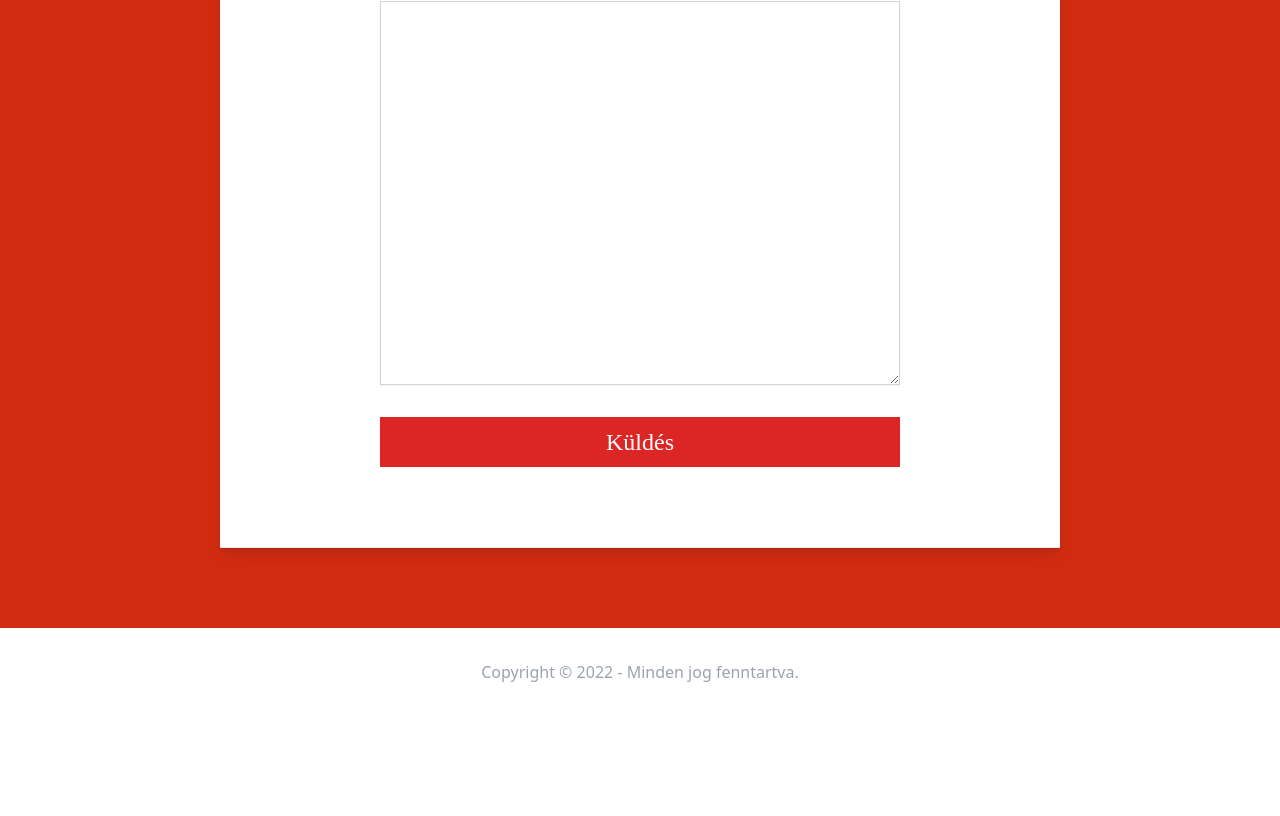
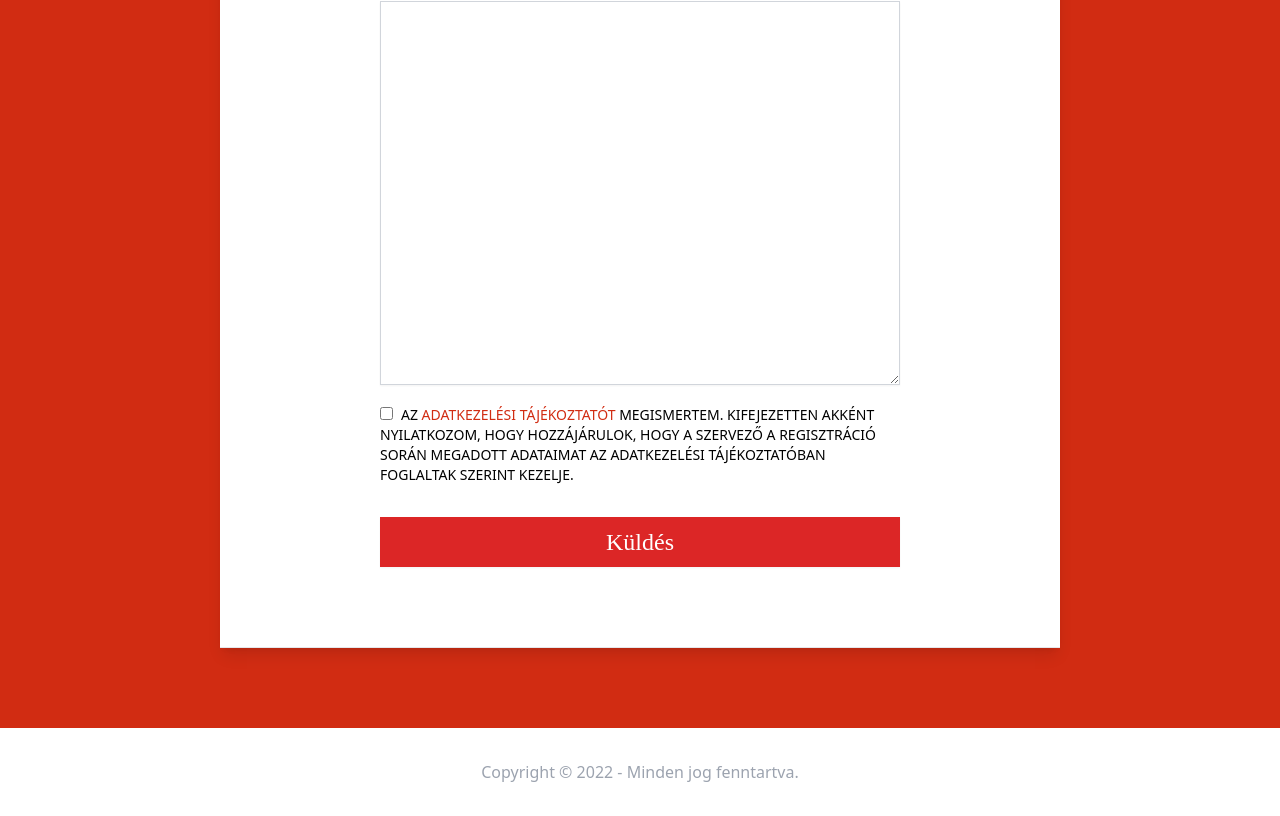
Before and after one commit to mrTonyKvcs/wish-list.malomkecskemet.hu, a Next.js app: page / in a window 1280 px wide. Shown: the part 2025-2841 px from the top of the page. Before the commit the page ends 2741 px from the top, so only its background shows below. Built offline with nearby package versions, Linux system fonts and the light colour scheme.

Commit message:
add gdpr checkbox

```diff
--- a/components/forms/WishForm.tsx
+++ b/components/forms/WishForm.tsx
@@ -12,6 +12,7 @@ const WishForm = ({ setSuccess, setError, load, setLoad }: WishFormProps) => {
           email: "",
           phoneNumber: "",
           content: "",
+          gdpr20221201: "",
         }}
         validationSchema={wishSchema}
         onSubmit={(values, { resetForm }) => {
@@ -102,13 +103,6 @@ const WishForm = ({ setSuccess, setError, load, setLoad }: WishFormProps) => {
             >
               Kívánságlista
             </label>
-            {/* <textarea
-              id="content"
-              name="content"
-              rows={20}
-              className="block w-full p-10 mt-1 border border-gray-300 focus:border-red-500 focus:ring-red-500 sm:text-lg"
-              placeholder="Karácsonyra szeretnék egy..."
-            /> */}
             <Field
               as="textarea"
               className="block w-full h-40 px-3 py-2 placeholder-gray-400 border border-gray-300 shadow-sm appearance-none md:h-96 focus:outline-none focus:ring-red-500 focus:border-red-500 sm:text-sm"
@@ -119,6 +113,23 @@ const WishForm = ({ setSuccess, setError, load, setLoad }: WishFormProps) => {
               component="a"
               className="text-lg text-red-500"
               name="content"
+            />
+          </div>
+          <div className="flex flex-col mt-5">
+            <label className="text-sm">
+              <Field className="mr-2" type="checkbox" name="gdpr20221201" />
+              AZ{" "}
+              <a href="" className="text-red-malom" target="_blank">
+                ADATKEZELÉSI TÁJÉKOZTATÓT
+              </a>{" "}
+              MEGISMERTEM. KIFEJEZETTEN AKKÉNT NYILATKOZOM, HOGY HOZZÁJÁRULOK,
+              HOGY A SZERVEZŐ A REGISZTRÁCIÓ SORÁN MEGADOTT ADATAIMAT AZ
+              ADATKEZELÉSI TÁJÉKOZTATÓBAN FOGLALTAK SZERINT KEZELJE.
+            </label>
+            <ErrorMessage
+              component="a"
+              className="text-lg text-red-500"
+              name="gdpr20221201"
             />
           </div>
           <div className="mt-8">
--- a/validation/wishShema.ts
+++ b/validation/wishShema.ts
@@ -6,4 +6,7 @@ export const wishSchema = Yup.object().shape({
     .required("Email cím megadása kötelező!"),
   phoneNumber: Yup.string().required("Telefonszám megadása kötelező!"),
   content: Yup.string().required("Kívánságlista megadása kötelező!"),
+  gdpr20221201: Yup.string().required(
+    "Adatkezelési tájékoztató elfogadása kötelező!"
+  ),
 });
```
